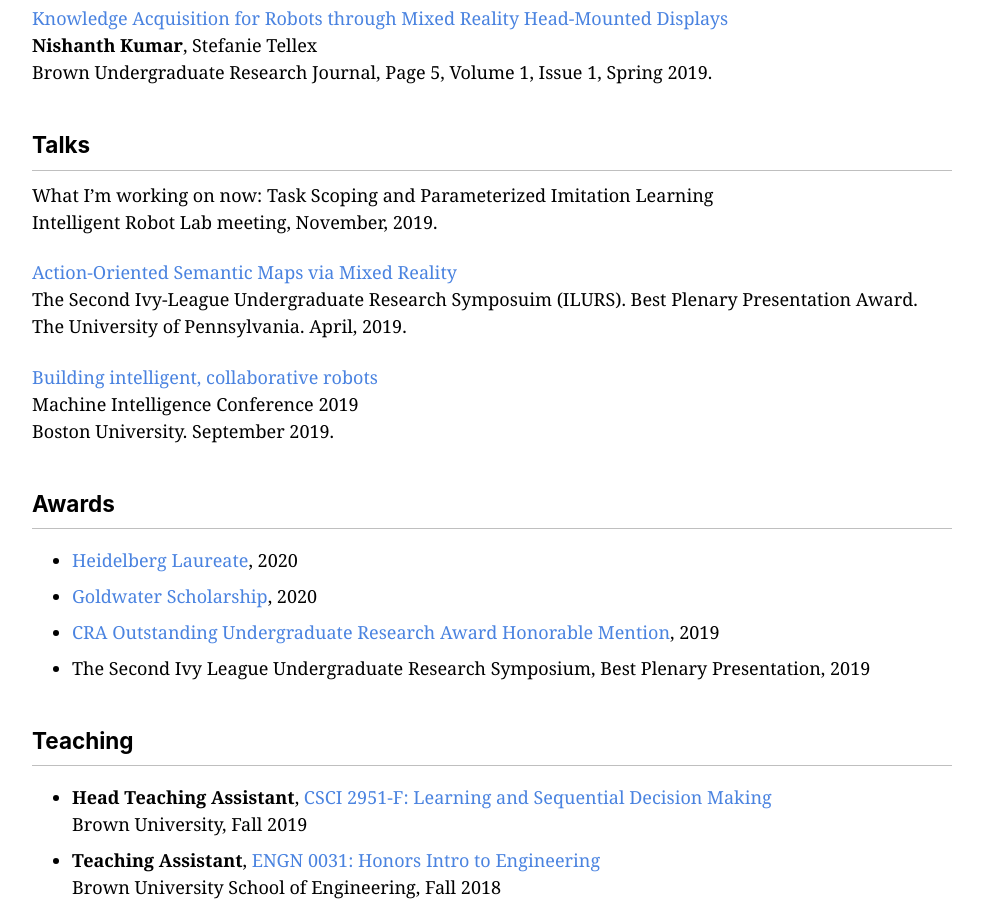
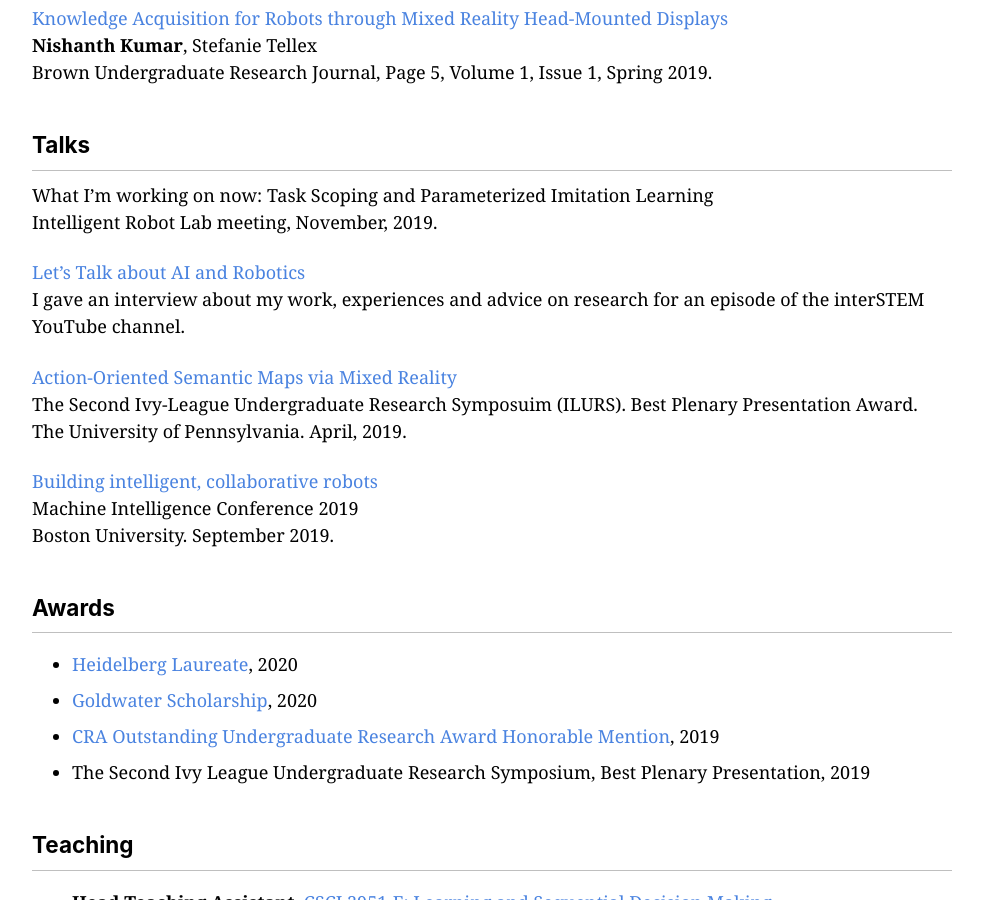
Before and after one commit to NishanthJKumar/NishanthJKumar.github.io, a Jekyll site: the page built from _pages/research.md, in a window 1280 px wide and 900 px high, scrolled down 2336 px. Shown: the whole window, without its empty margins (148-1131 px from the left). Built offline with Jekyll 4.4.1, drawn with Linux system fonts in a browser that asks for light colours; cached includes are drawn as plain includes; nearby versions of some CDN libraries.

Commit message:
Updated Research page to include links to new talks on YouTube!

```diff
--- a/_pages/research.md
+++ b/_pages/research.md
@@ -67,11 +67,14 @@ This work received the highest possible grade for ‘The Great Ideas in Computer
 What I'm working on now: Task Scoping and Parameterized Imitation Learning
 <br/> Intelligent Robot Lab meeting, November, 2019.
 
+[Let's Talk about AI and Robotics](https://www.youtube.com/watch?v=OOAPni0ZUW8)
+<br/> I gave an interview about my work, experiences and advice on research for an episode of the interSTEM YouTube channel.
+
 [Action-Oriented Semantic Maps via Mixed Reality](http://awards.cs.brown.edu/2019/08/13/undergrad-nishanth-kumar-wins-best-plenary-presentation-ilurs/)
 <br/> The Second Ivy-League Undergraduate Research Symposuim (ILURS). Best Plenary Presentation Award.
 <br/> The University of Pennsylvania. April, 2019.
 
-[Building intelligent, collaborative robots](https://drive.google.com/file/d/1CbYq511GLGLIY31LvuDz6L4iNBaXtnET/view?ts=5d7bb46c)
+[Building intelligent, collaborative robots](https://www.youtube.com/watch?v=FziEfTBAwvg)
 <br/> Machine Intelligence Conference 2019
 <br/> Boston University. September 2019.
 
```
Also changed, not shown: index.md (+1 -1 lines).
